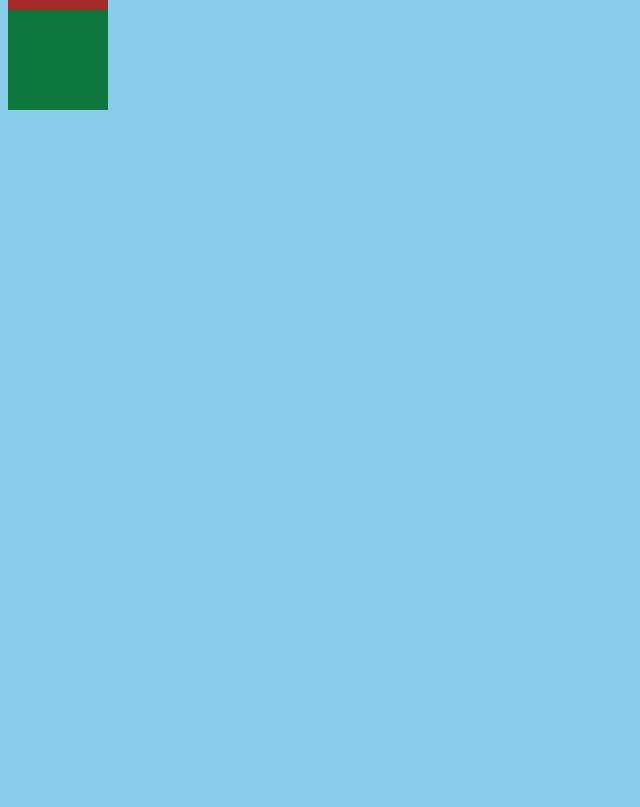
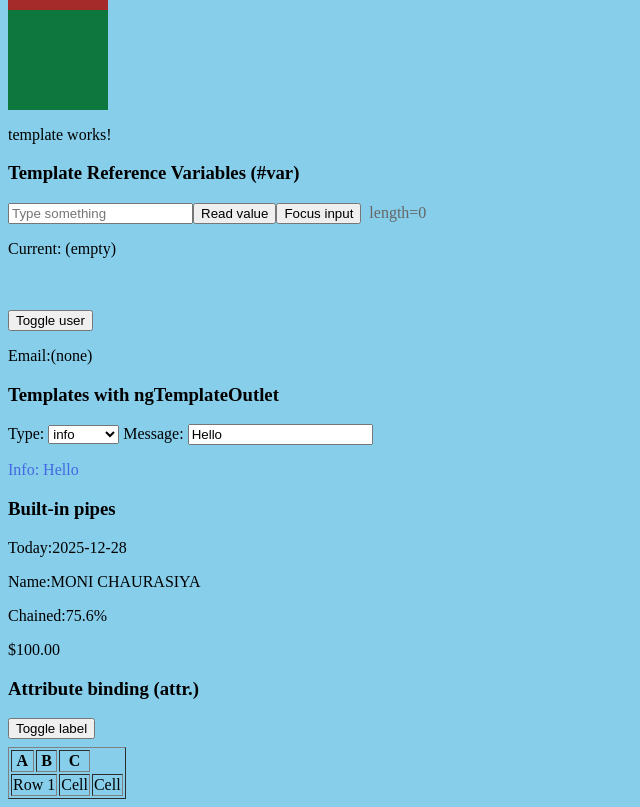
Before and after one commit to moni-bipl/Angular-Practice, an Angular app in the folder angular-basic/: page / in a window 1280 px wide. Shown: the part 1840-2647 px from the top of the page, without its empty margins (0-640 px from the left). Before the commit the page ends 1958 px from the top, so only its background shows below. Built offline with nearby package versions, Linux system fonts and the light colour scheme.

Commit message:
template added

```diff
--- a/angular-basic/src/app/app.html
+++ b/angular-basic/src/app/app.html
@@ -44,3 +44,5 @@
     color:blue
   }
 </style>
+
+<app-template></app-template>
--- a/angular-basic/src/app/app.ts
+++ b/angular-basic/src/app/app.ts
@@ -2,10 +2,11 @@ import { Component, signal } from '@angular/core';
 import { RouterOutlet } from '@angular/router';
 import { Login } from './login/login';
 import { Profile } from './profile/profile';
+import { Template } from './template/template';
 
 @Component({
   selector: 'app-root',
-  imports: [Login, Profile],
+  imports: [Login, Profile,Template],
   templateUrl: './app.html',
   styleUrl: './app.css'
 })
--- /dev/null
+++ b/angular-basic/src/app/template/template.html
@@ -0,0 +1,79 @@
+<p>template works!</p>
+
+<h3>Template Reference Variables (#var)</h3>
+<div class="toolbar">
+  <input #box type="text" placeholder="Type something" (input)="current = box.value" />
+  <button (click)="read(box.value)">Read value</button>
+  <button (click)="box.focus()">Focus input</button>
+  <span style="margin-left: 8px; color: #666">length={{ box.value.length || 0 }}</span>
+</div>
+<p>Current: {{ current || '(empty)' }}</p>
+
+<br />
+<br />
+
+<button (click)="toggle()">Toggle user</button>
+<p>Email:{{ user?.profile?.email || '(none)' }}</p>
+<!-- Nullish coalescing (??): Use a ?? b over a || b when you want to keep valid falsy values like 0 or ''. -->
+
+<h3>Templates with ngTemplateOutlet</h3>
+
+<label>
+  Type:
+  <select (change)="type = $any($event.target).value">
+    <option value="info">info</option>
+    <option value="warning">warning</option>
+    <option value="success">success</option>
+  </select>
+</label>
+
+<label> Message: <input (input)="msg = $any($event.target).value" [value]="msg" /> </label>
+
+<ng-container
+  [ngTemplateOutlet]="type === 'info' ? infoTpl : type === 'warning' ? warnTpl : successTpl"
+  [ngTemplateOutletContext]="{ $implicit: msg }"
+>
+</ng-container>
+
+<ng-template #infoTpl let-number>
+  <p style="color: royalblue">Info: {{ number }}</p>
+</ng-template>
+
+<ng-template #warnTpl let-text>
+  <p style="color: darkorange">Warning: {{ text }}</p>
+</ng-template>
+
+<ng-template #successTpl let-text>
+  <p style="color: seagreen">Success: {{ text }}</p>
+</ng-template>
+<!--
+<ng-template>: Defines a reusable template block (not rendered until referenced).
+[ngTemplateOutlet]: Chooses which template to render (here via a ternary expression based on type).
+[ngTemplateOutletContext]: Passes values into the template. The $implicit key is read by a matching let- variable.
+let-text: Declares a local variable inside the template that reads the $implicit value from the context.
+<ng-container>: A logical wrapper that does not create extra DOM elements. -->
+
+<h3>Built-in pipes</h3>
+<p>Today:{{ today | date : 'yyyy-MM-dd' }}</p>
+<p>Name:{{ name | uppercase }}</p>
+<p>Chained:{{ ratio | percent : '1.0-2' | uppercase }}</p>
+<p>{{ amount | currency : 'USD' }}</p>
+<!--
+    What are Pipes in Templates (|)?
+Transform values for display using the | operator.
+Accept optional arguments (e.g., formats, locales).
+Multiple pipes can be chained. -->
+<h3>Attribute binding (attr.)</h3>
+<button [attr.aria-label]="label" (click)="toggleWide()">Toggle label</button>
+<table border="1" style="margin-top: 8px">
+  <tr>
+    <th>A</th>
+    <th>B</th>
+    <th>C</th>
+  </tr>
+  <tr>
+    <td [attr.colspan]="wide ? 2 : 1">Row 1</td>
+    <td>Cell</td>
+    <td>Cell</td>
+  </tr>
+</table>
--- /dev/null
+++ b/angular-basic/src/app/template/template.ts
@@ -0,0 +1,37 @@
+import { Component } from '@angular/core';
+import { CommonModule } from '@angular/common';
+@Component({
+  selector: 'app-template',
+  imports: [CommonModule],
+  templateUrl: './template.html',
+  styleUrl: './template.css',
+})
+export class Template {
+ current = '';
+  read(val: string) { this.current = val ?? ''; }
+
+  user:{profile?:{email?:string}} | undefined=undefined;
+  toggle(){
+    this.user=this.user? undefined: {profile:{email:'a@b.com'}};
+  }
+
+  ok=true;
+  items=['A','B','C'];
+  type:'info' | 'warning' | 'success'='info';
+  msg='Hello';
+
+
+  today=new Date();
+  name='Moni Chaurasiya'
+  ratio= 0.756;
+  amount=100
+
+  wide=true;
+  get label(){
+    return this.wide?'Table is wide':'Table is narrow';
+  }
+
+  toggleWide(){
+    this.wide=!this.wide
+  }
+}
```
Also changed, not shown: angular-basic/src/app/template/template.css (added), 2 other files (tests, documents, lock files or other folders).
